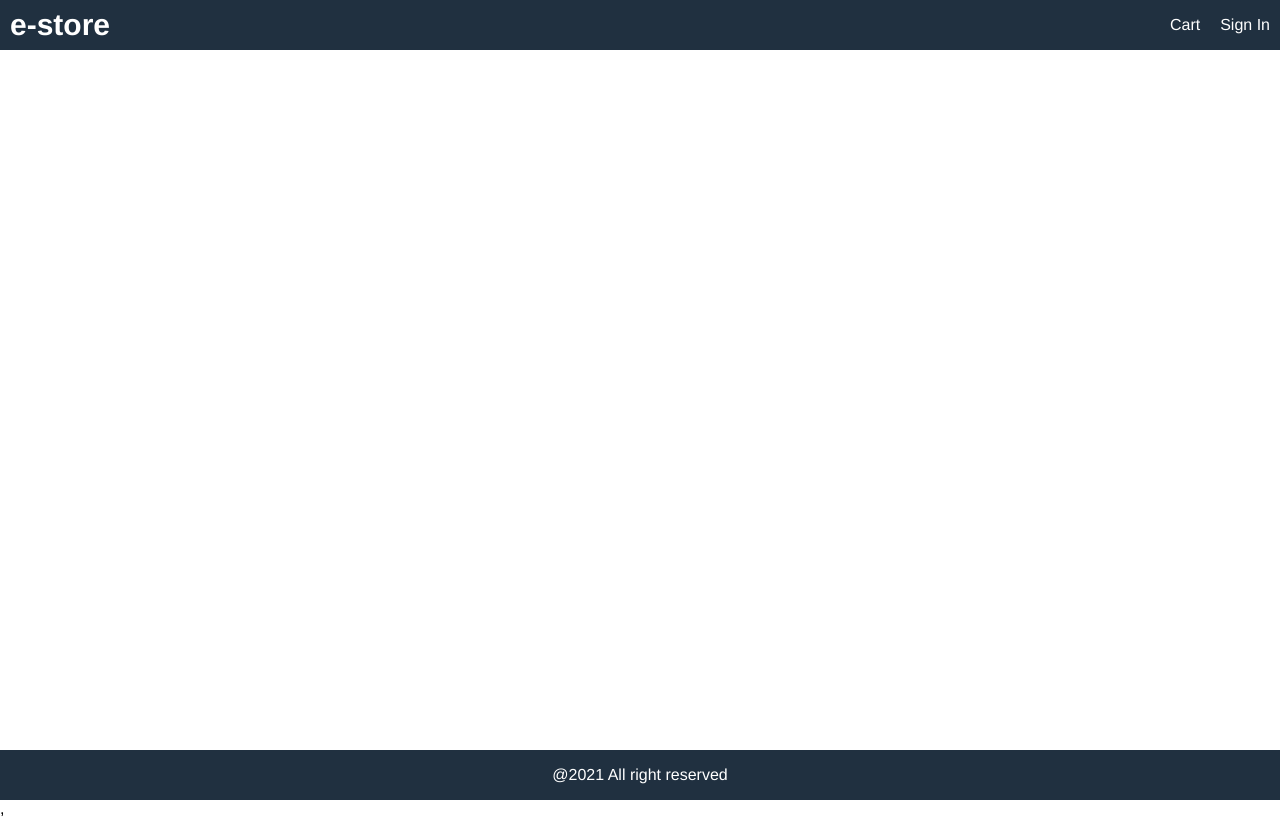
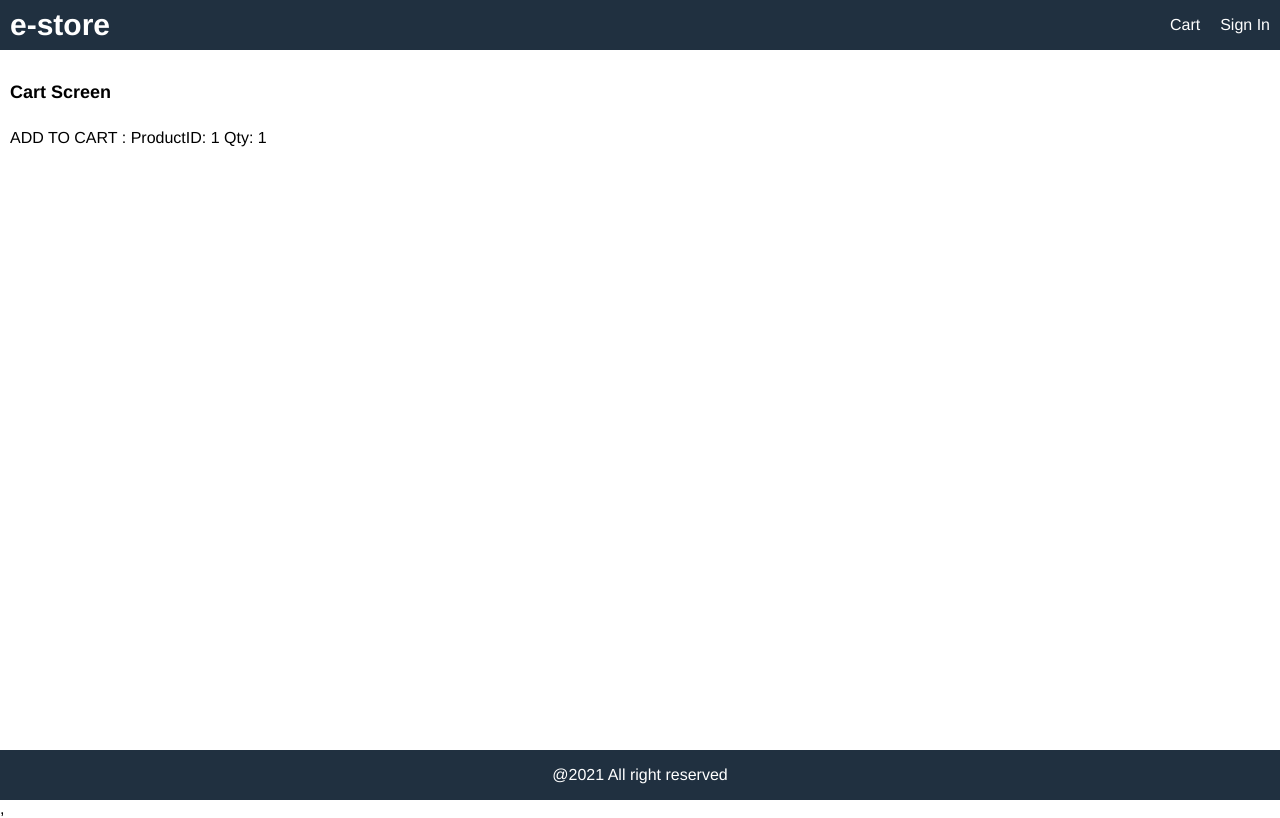
Before and after one commit to tinasc/ecommerce, a React (Create React App) app in the folder frontend/: page /cart/1 in a window 1280 px wide. Built offline with nearby package versions, Linux system fonts and the light colour scheme.

Commit message:
Habdler Add to Cart Button

```diff
--- a/frontend/src/App.js
+++ b/frontend/src/App.js
@@ -2,6 +2,7 @@
 import {BrowserRouter, Route} from 'react-router-dom';
 import HomeScreen from './screens/HomeScreen';
 import ProductScreen from './screens/ProductScreen';
+import CartScreen from './screens/CartScreen';
 
 const App = () => {
   return (
@@ -19,7 +20,8 @@
           </div>
       </header>
       <main>
-        <Route path="/product/:id" component={ProductScreen} exact></Route>
+        <Route path="/cart/:id?"component={CartScreen}></Route>
+        <Route path="/product/:id" component={ProductScreen}></Route>
         <Route path="/" component={HomeScreen} exact></Route>
       </main>
       <footer className="row center"> @2021 All right reserved</footer>
--- a/frontend/src/index.css
+++ b/frontend/src/index.css
@@ -62,6 +62,9 @@
 li {
   margin-top: 1rem;
 }
+input,
+select,
+textarea,
 button {
   padding: 1rem;
   border-radius: 0.5rem;
@@ -70,6 +73,11 @@
   font-family: Helvetica, Arial, sans-serif;
   -webkit-font-smoothing: antialiased;
   -moz-osx-font-smoothing: grayscale;
+}
+input:hover,
+select:hover,
+textarea:hover,
+button {
   background-color: #f8f8f8;
   cursor: pointer;
 }
--- /dev/null
+++ b/frontend/src/screens/CartScreen.js
@@ -0,0 +1,16 @@
+import React from 'react';
+
+export default function CartScreen(props) {
+  const productId = props.match.params.id;
+  const qty = props.location.search
+    ? Number(props.location.search.split('=')[1])
+    : 1;
+  return (
+    <div>
+      <h1>Cart Screen</h1>
+      <p>
+        ADD TO CART : ProductID: {productId} Qty: {qty}
+      </p>
+    </div>
+  );
+}
--- a/frontend/src/screens/ProductScreen.js
+++ b/frontend/src/screens/ProductScreen.js
@@ -1,4 +1,4 @@
-import React, { useEffect } from 'react';
+import React, { useEffect, useState } from 'react';
 import { useDispatch, useSelector } from 'react-redux';
 import { Link } from 'react-router-dom';
 import { detailsProduct } from '../actions/productActions';
@@ -9,6 +9,7 @@
 const ProductScreen = (props) => {
   const dispatch = useDispatch();
   const productId = props.match.params.id;
+  const [qty, setQty] = useState(1);
   const productDetails = useSelector((state) => state.productDetails);
   const { loading, error, product } = productDetails;
 
@@ -16,6 +17,9 @@
     dispatch(detailsProduct(productId));
   }, [dispatch, productId]);
 
+  const addToCartHandler = () => {
+    props.history.push(`/cart/${productId}?qty=${qty}`);
+  };
     return (
       <div>
       {loading ? (
@@ -72,9 +76,37 @@
                       </div>
                     </div>
                   </li>
-                  <li>
-                    <button className="primary block">Add to Cart</button>
-                  </li>
+                  {product.countInStock > 0 && (
+                    <>
+                      <li>
+                        <div className="row">
+                          <div>Qty</div>
+                          <div>
+                            <select
+                              value={qty}
+                              onChange={(e) => setQty(e.target.value)}
+                            >
+                              {[...Array(product.countInStock).keys()].map(
+                                (x) => (
+                                  <option key={x + 1} value={x + 1}>
+                                    {x + 1}
+                                  </option>
+                                )
+                              )}
+                            </select>
+                          </div>
+                        </div>
+                      </li>
+                      <li>
+                        <button
+                          onClick={addToCartHandler}
+                          className="primary block"
+                        >
+                          Add to Cart
+                        </button>
+                      </li>
+                    </>
+                  )}
                 </ul>
               </div>
             </div>
```
